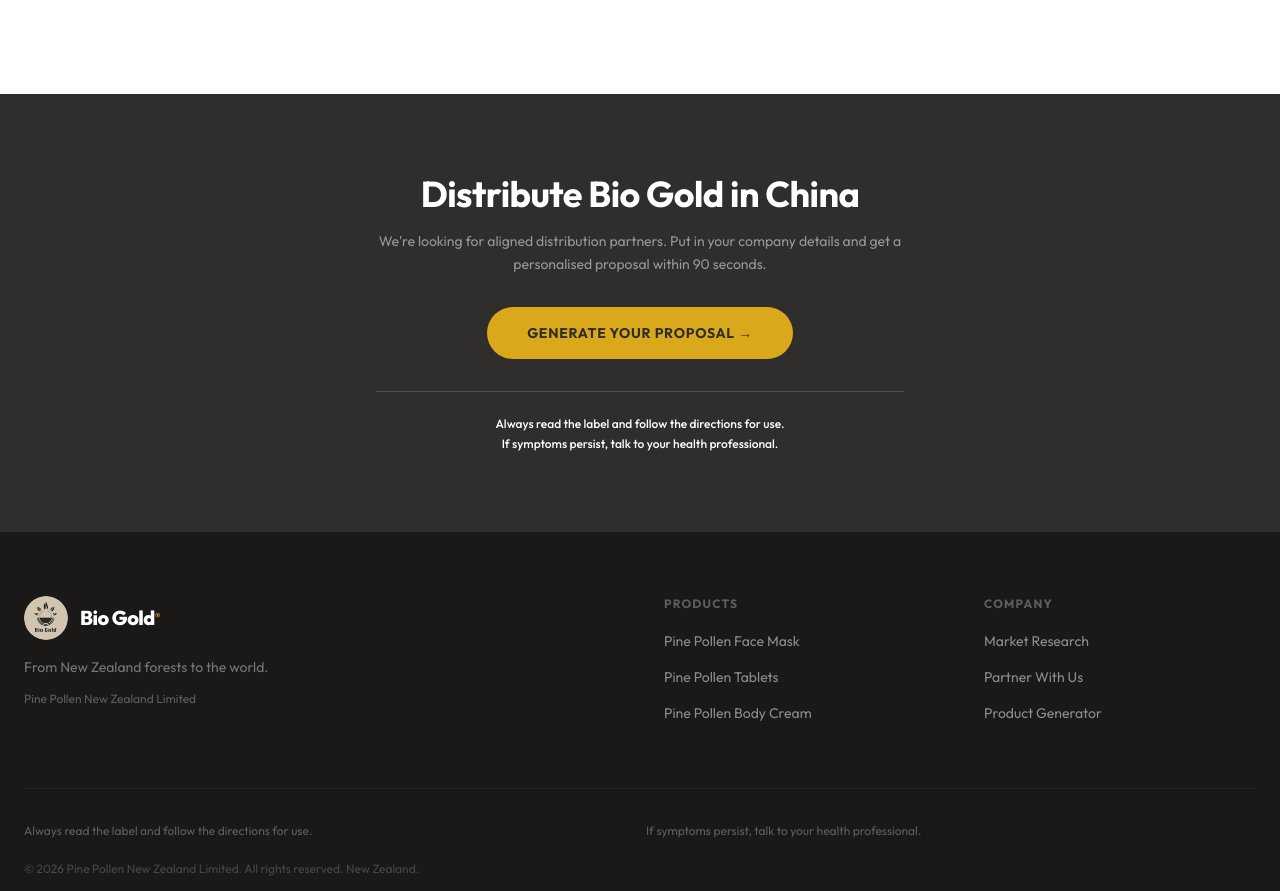
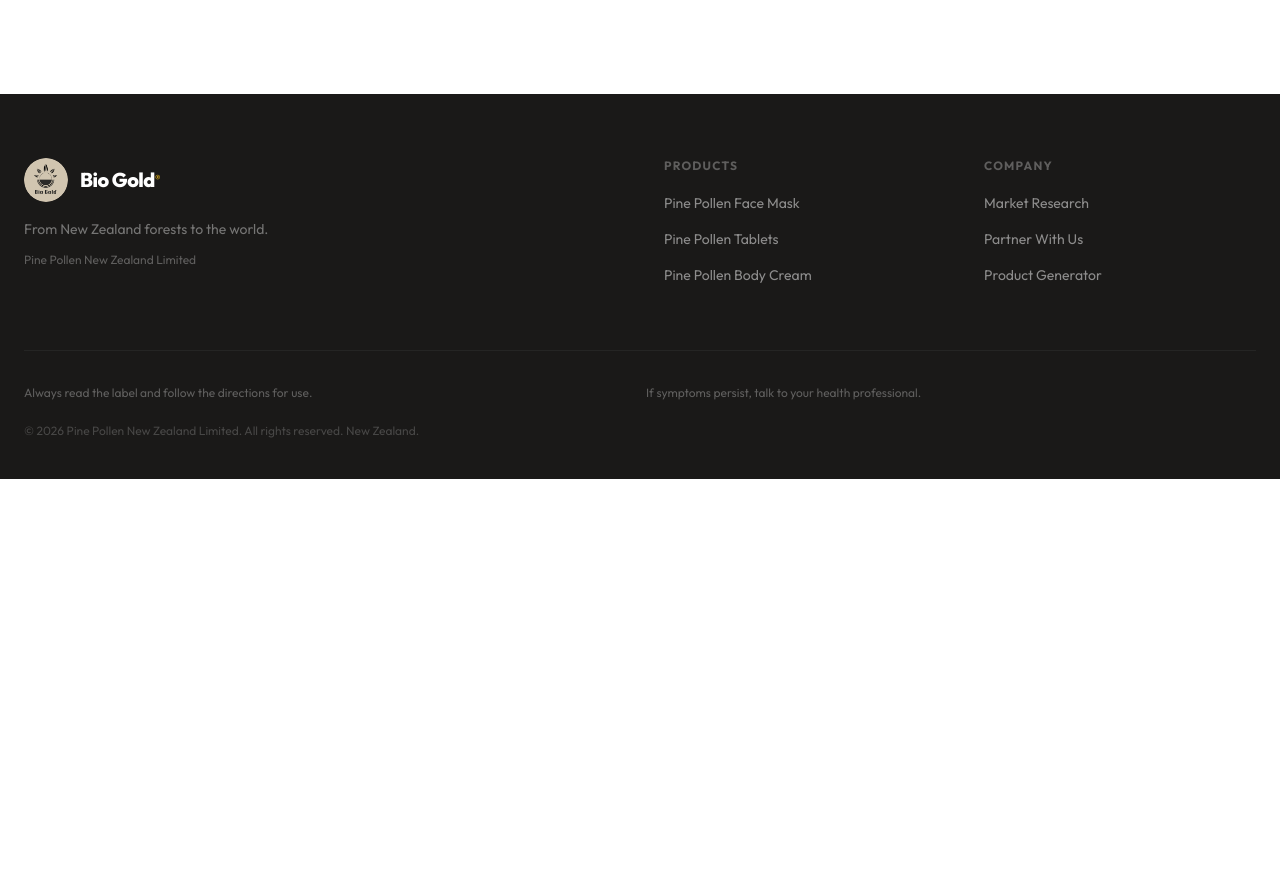
Before and after one commit to aryan1789/biogold-china, a Next.js app: page /en/products/body-cream in a window 1280 px wide. Shown: the part 3496-4387 px from the top of the page. After the commit the page ends 3975 px from the top, so only its background shows below. Built offline with nearby package versions, Linux system fonts and the light colour scheme.

Commit message:
minor change

```diff
--- a/app/[locale]/products/[slug]/page.tsx
+++ b/app/[locale]/products/[slug]/page.tsx
@@ -1,6 +1,5 @@
 import { notFound } from 'next/navigation'
 import Image from 'next/image'
-import Link from 'next/link'
 import { getDictionary, hasLocale, type Locale } from '@/lib/dictionaries'
 import { getProduct, getAllProducts, getLocalizedContent, getLocalizedRegulatory } from '@/lib/products'
 import RegulatoryCard from '@/app/components/RegulatoryCard'
@@ -156,24 +155,6 @@
         </div>
       </section>
 
-      {/* ── DISTRIBUTOR CTA ── */}
-      <section className="bg-[#2F2E2D] py-20 text-center">
-        <div className="max-w-xl mx-auto px-6">
-          <h3 className="display-sm text-white mb-4">{d.home.b2b_section.headline}</h3>
-          <p className="text-white/50 mb-8 text-sm leading-relaxed">{d.home.b2b_section.body}</p>
-          <Link
-            href={`/${locale}/b2b`}
-            className="inline-block bg-[#D9A91B] text-[#2F2E2D] font-bold text-sm uppercase tracking-wider px-10 py-4 rounded-full hover:bg-[#F0C84A] transition-colors duration-200"
-          >
-            {d.home.b2b_section.cta} →
-          </Link>
-          <div className="mt-8 pt-6 border-t border-white/15 space-y-1">
-            <p className="text-white text-xs font-medium">{dict.product.compliance.label1}</p>
-            <p className="text-white text-xs font-medium">{dict.product.compliance.label2}</p>
-          </div>
-        </div>
-      </section>
-
     </div>
   )
 }
```
